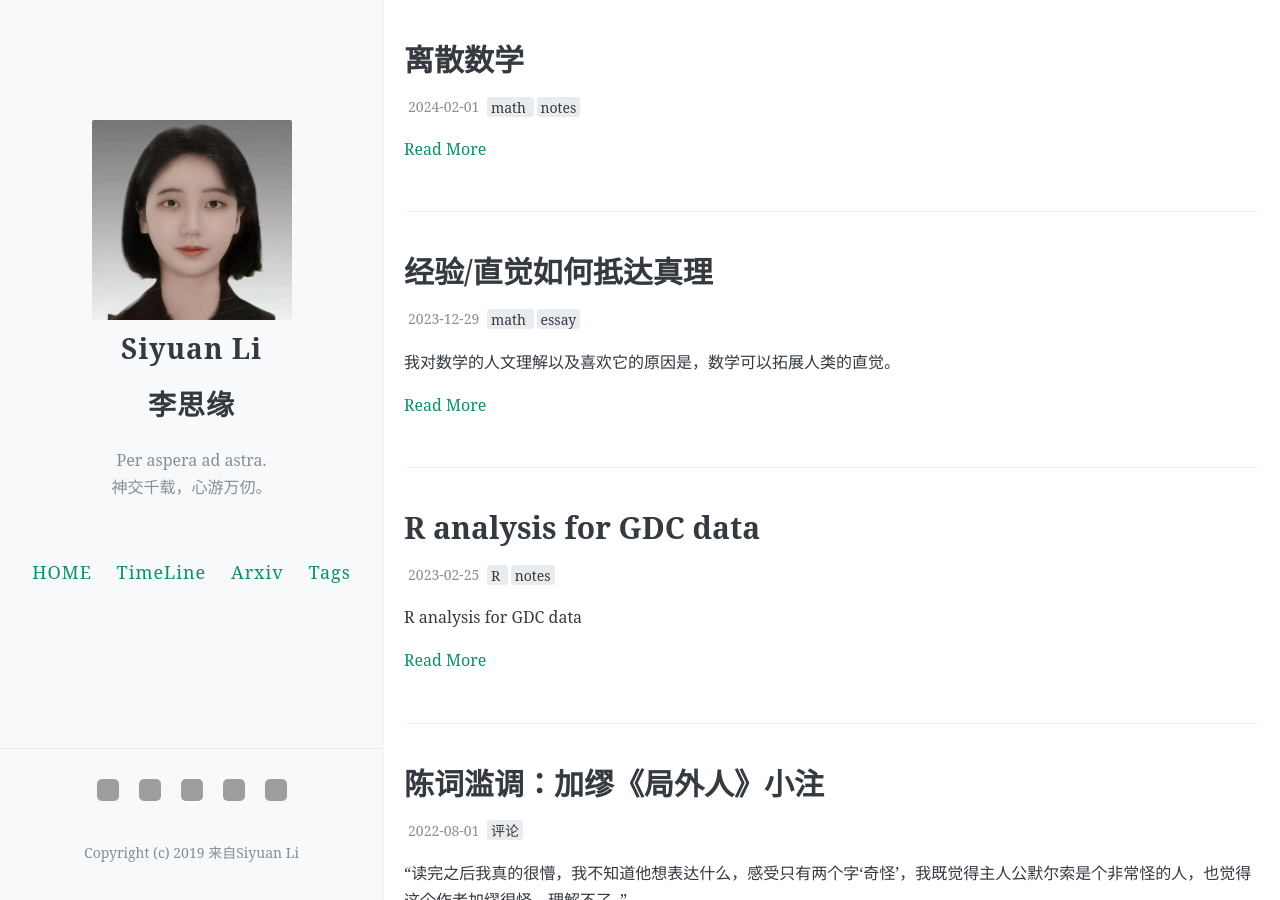
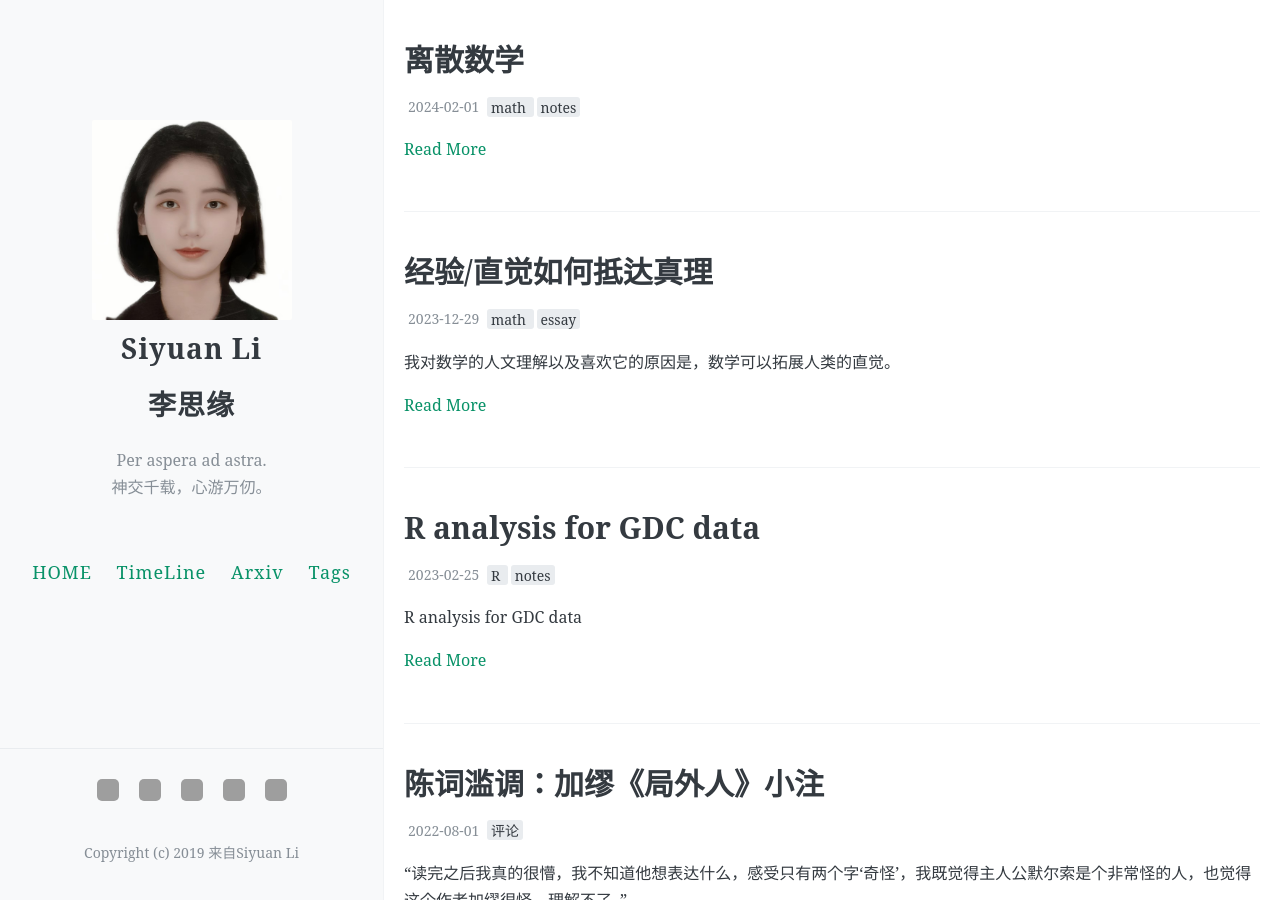
Before and after one commit to ApolloLSY/Attic, a Jekyll site: the page built from index.html, in a window 1280 px wide and 900 px high. Built offline with Jekyll 4.4.1, drawn with Linux system fonts in a browser that asks for light colours; the list of posts is cut into pages by our own code; comment, search, counter and statistics services are not loaded; grey boxes are pictures that could not be loaded.

Commit message:
Update _config.yml

```diff
--- a/_config.yml
+++ b/_config.yml
@@ -11,7 +11,7 @@ baseurl: /Attic
 
 
 # 你的博客logo图片URL，建议尺寸不超过300px × 300px
-avatar: https://github.com/ApolloLSY/Attic/blob/master/images/Photo1.png?raw=true
+avatar: https://github.com/ApolloLSY/Attic/blob/master/images/Photo9.png?raw=true
 
 # 你的favicon（出现在浏览器tab上）图片URL，建议使用较小(64px × 64px)的图片
 favicon: https://s2.loli.net/2023/09/04/mVRZ8IFg4aCqXe2.png
```
